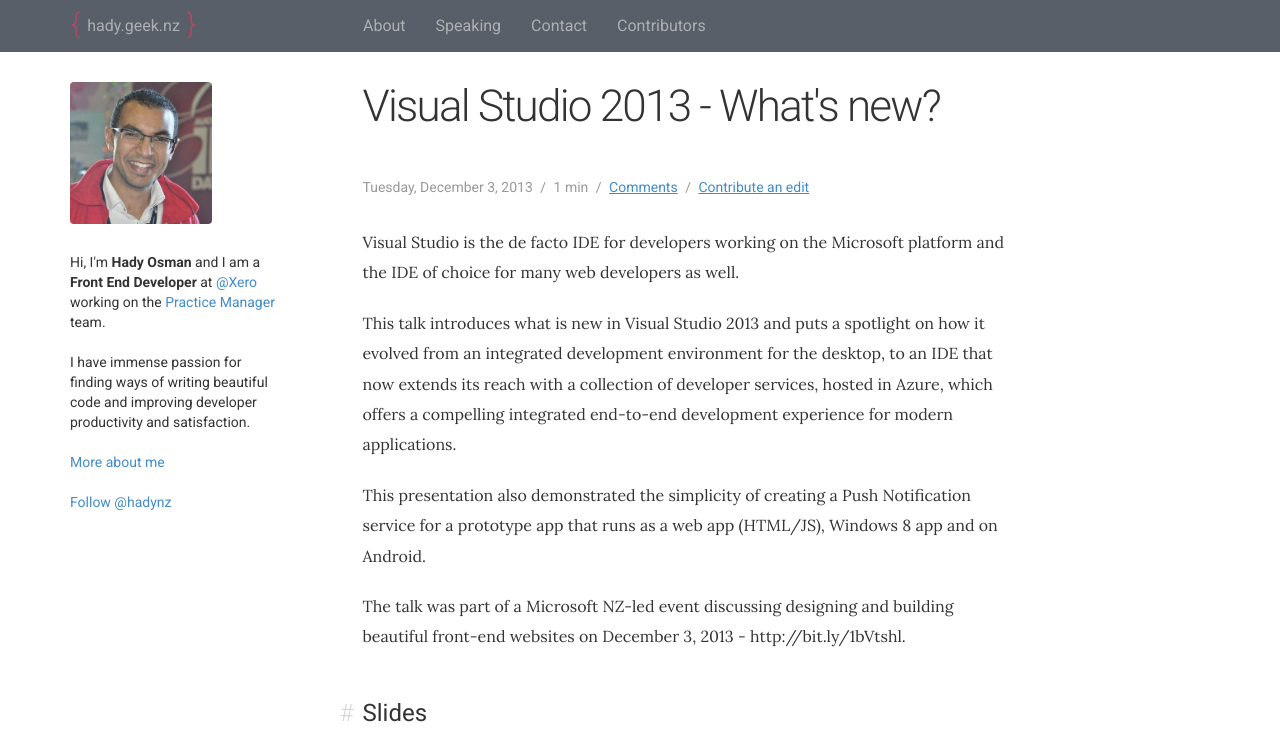
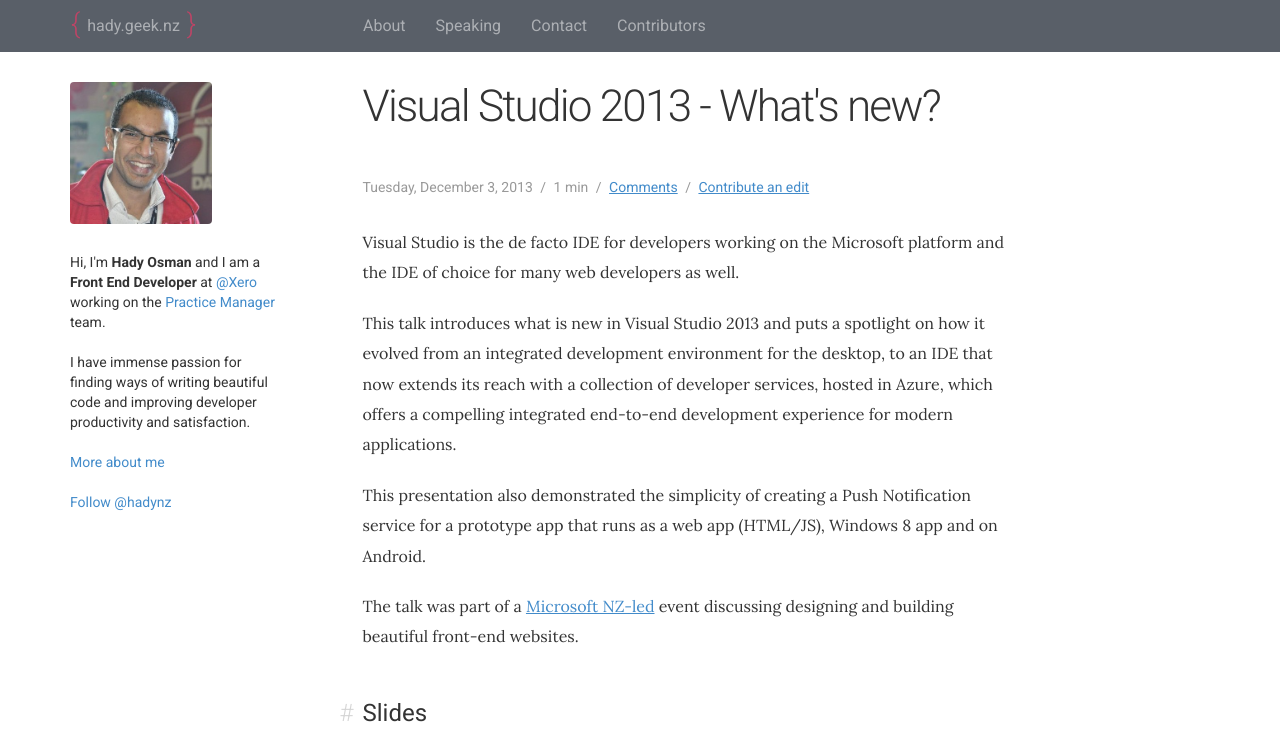
Before and after one commit to hadynz/hadynz.github.io, a Jekyll site: the page built from _posts/speaking/2013-12-03-whats-new-vs2013.md, in a window 1280 px wide, cut to the strip 0-746 px from the top of the page. Built offline with Jekyll 4.4.1, drawn with Linux system fonts in a browser that asks for light colours; comment, search, counter and statistics services are not loaded.

Commit message:
Completed Speaking page post content

```diff
--- a/_posts/speaking/2013-12-03-whats-new-vs2013.md
+++ b/_posts/speaking/2013-12-03-whats-new-vs2013.md
@@ -18,8 +18,8 @@
 This presentation also demonstrated the simplicity of creating a Push Notification service for a prototype app
 that runs as a web app (HTML/JS), Windows 8 app and on Android.
 
-The talk was part of a Microsoft NZ-led event discussing designing and building beautiful front-end websites on
-December 3, 2013 - http://bit.ly/1bVtshl.
+The talk was part of a [Microsoft NZ-led](http://bit.ly/1bVtshl) event discussing designing and building beautiful
+front-end websites.
 
 ### Slides
 <script async class="speakerdeck-embed" data-id="c2dc2dc044fd0131812266ab85d4b2f5" data-ratio="1.77777777777778" src="//speakerdeck.com/assets/embed.js"></script>
```
Also changed, not shown: _posts/speaking/2013-12-11-auckland-airport-digital-strategy.md (+13 -2 lines), speaking.md (+1 -3 lines).
